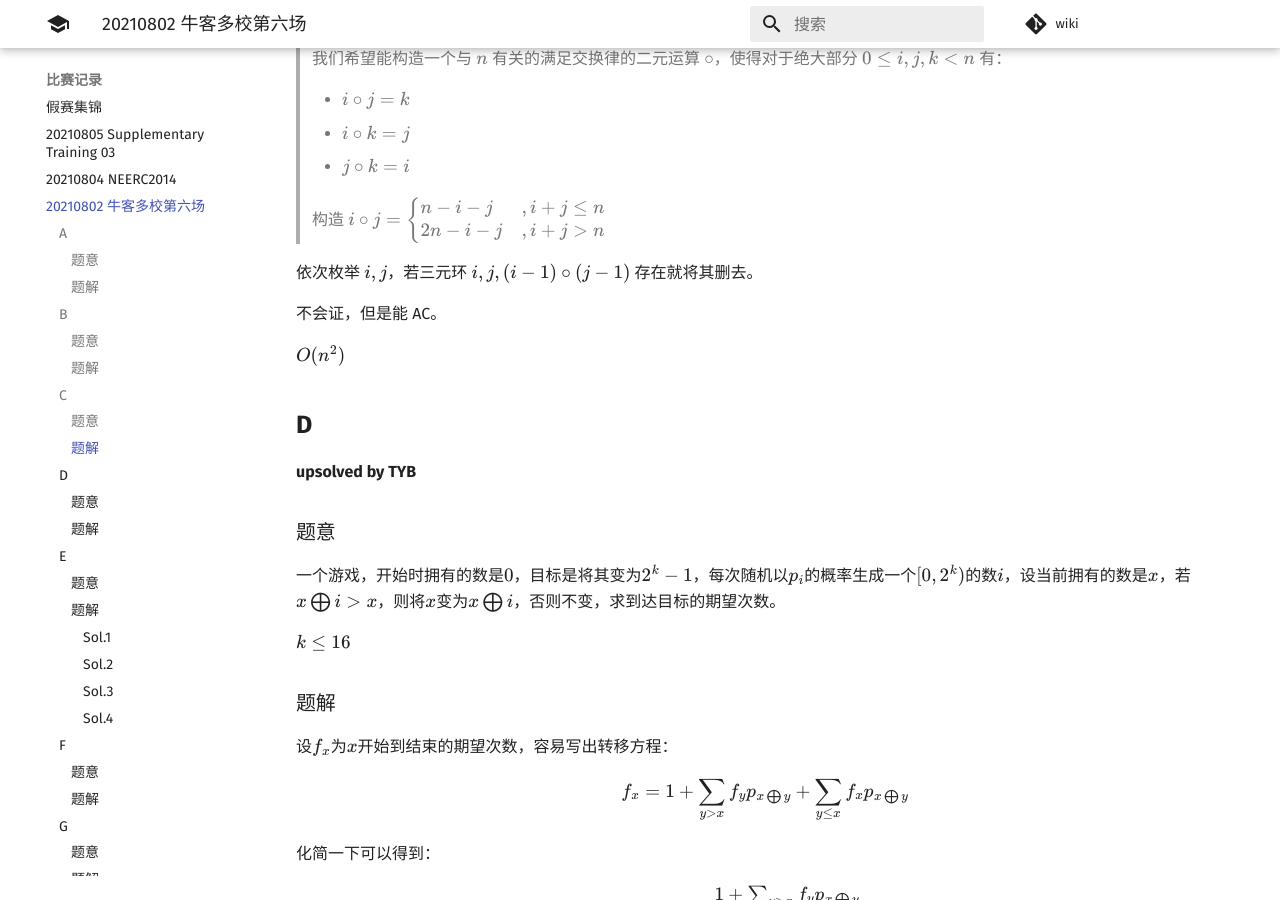
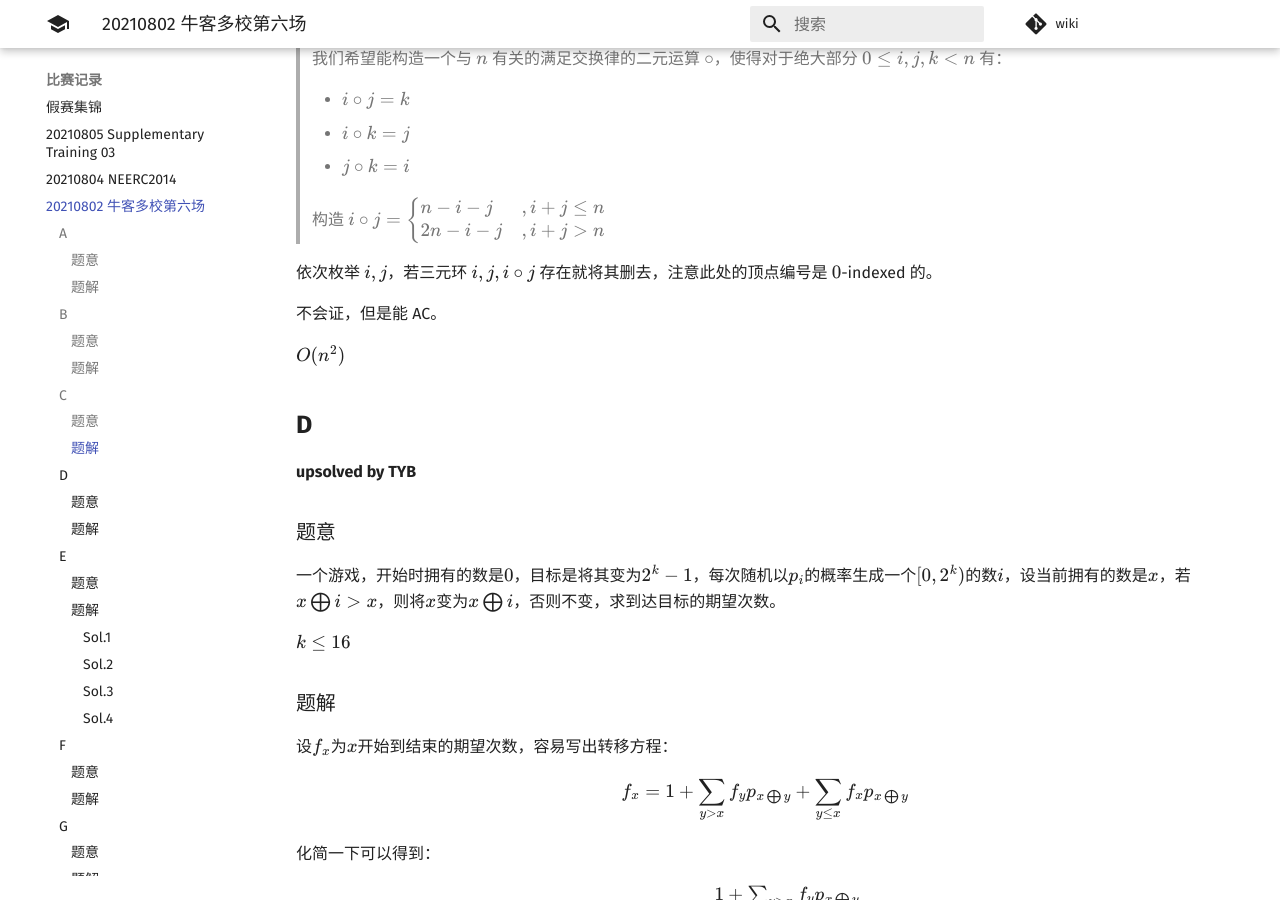
Before and after one commit to PoorMath/PoorMath.github.io, an MkDocs documentation site: the page built from docs/contest/20210802 牛客多校第六场.md, in a window 1280 px wide and 900 px high, scrolled down 2392 px. Built offline with MkDocs 1.6.1 and Material for MkDocs 9.7.7, drawn with Linux system fonts in a browser that asks for light colours; comment, search, counter and statistics services are not loaded.

Commit message:
Update 20210802 牛客多校第六场.md

```diff
--- a/docs/contest/20210802 牛客多校第六场.md
+++ b/docs/contest/20210802 牛客多校第六场.md
@@ -88,7 +88,7 @@ $3\leq n\leq 2000$
 >
 > 构造 $i\circ j=\begin{cases}n-i-j&,i+j\leq n\\2n-i-j&,i+j>n\end{cases}$
 
-依次枚举 $i,j$，若三元环 $i,j,(i-1)\circ (j-1)$ 存在就将其删去。
+依次枚举 $i,j$，若三元环 $i,j,i\circ j$ 存在就将其删去，注意此处的顶点编号是 $0$-indexed 的。
 
 不会证，但是能 AC。
 
```
